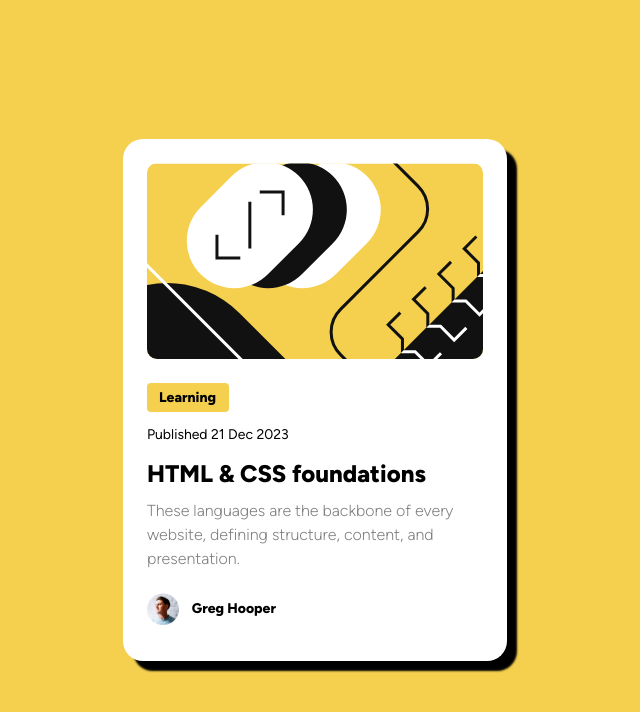
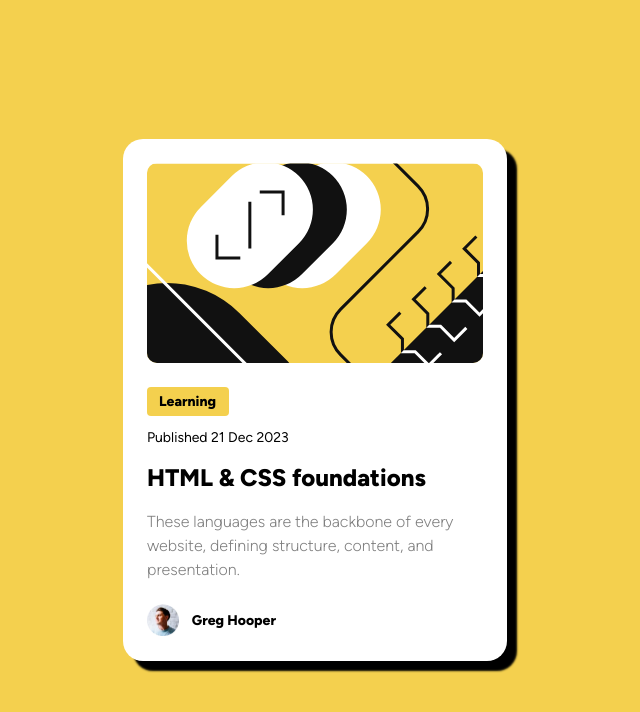
Before and after one commit to A-Young-Git/blog_preview_card, a plain HTML site: page index.html in a window 1280 px wide. Shown: the whole page, without its empty margins (325-965 px from the left). Drawn offline with Linux system fonts and the light colour scheme.

Commit message:
fixed author sections margin to bottom of blog card and adjusted font weight og blog paragraph.

```diff
--- a/styles.css
+++ b/styles.css
@@ -88,9 +88,9 @@ body {
     max-width: 40ch;
     font-family: 'main font';
     color: grey;
-    font-weight: 150;
+    font-weight: 300;
     font-size: 1rem;
-    margin-bottom: 0.625rem;
+    margin-top: 0.5rem;
 }
 
 .author__section {
@@ -99,7 +99,7 @@ body {
     align-items: center;
     width: 129px;
     height: 34px;
-    margin: 0.714rem 0;
+    margin-top: auto;
 }
 
 .author__avatar {
```
